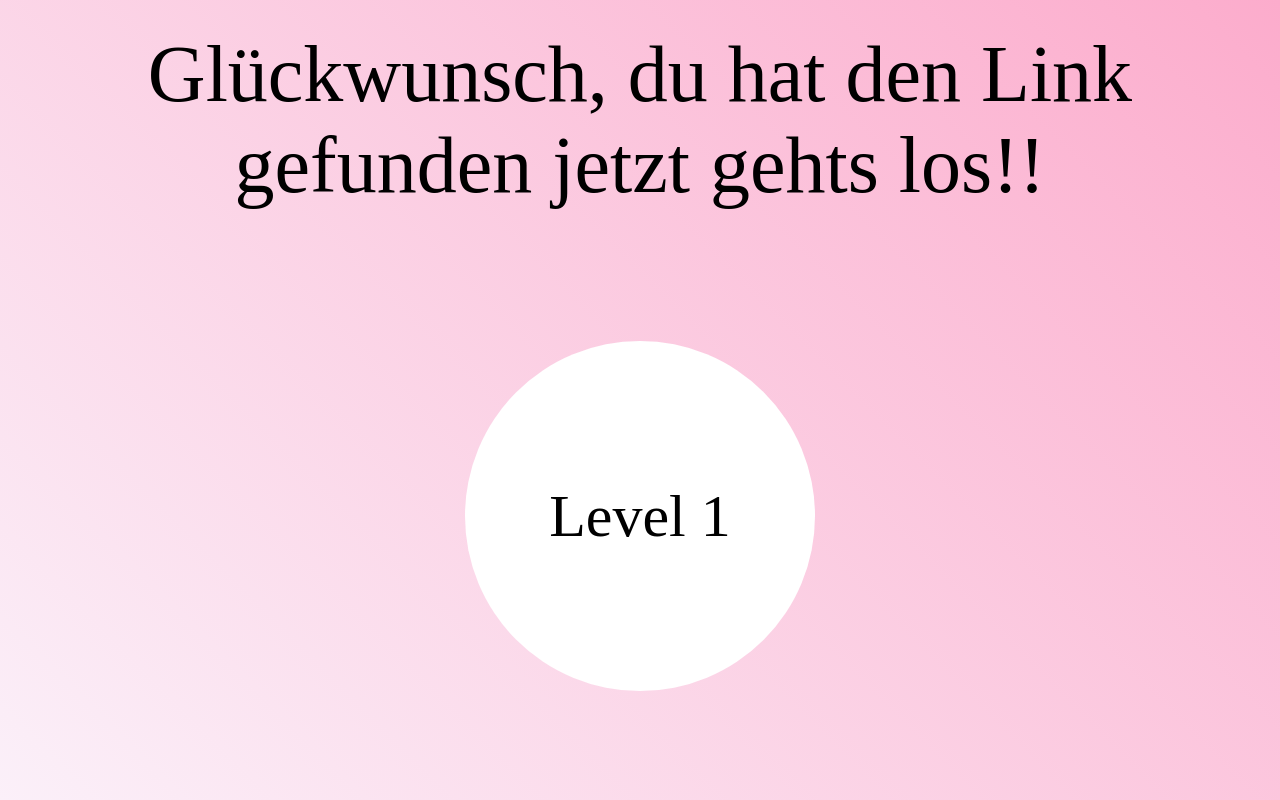
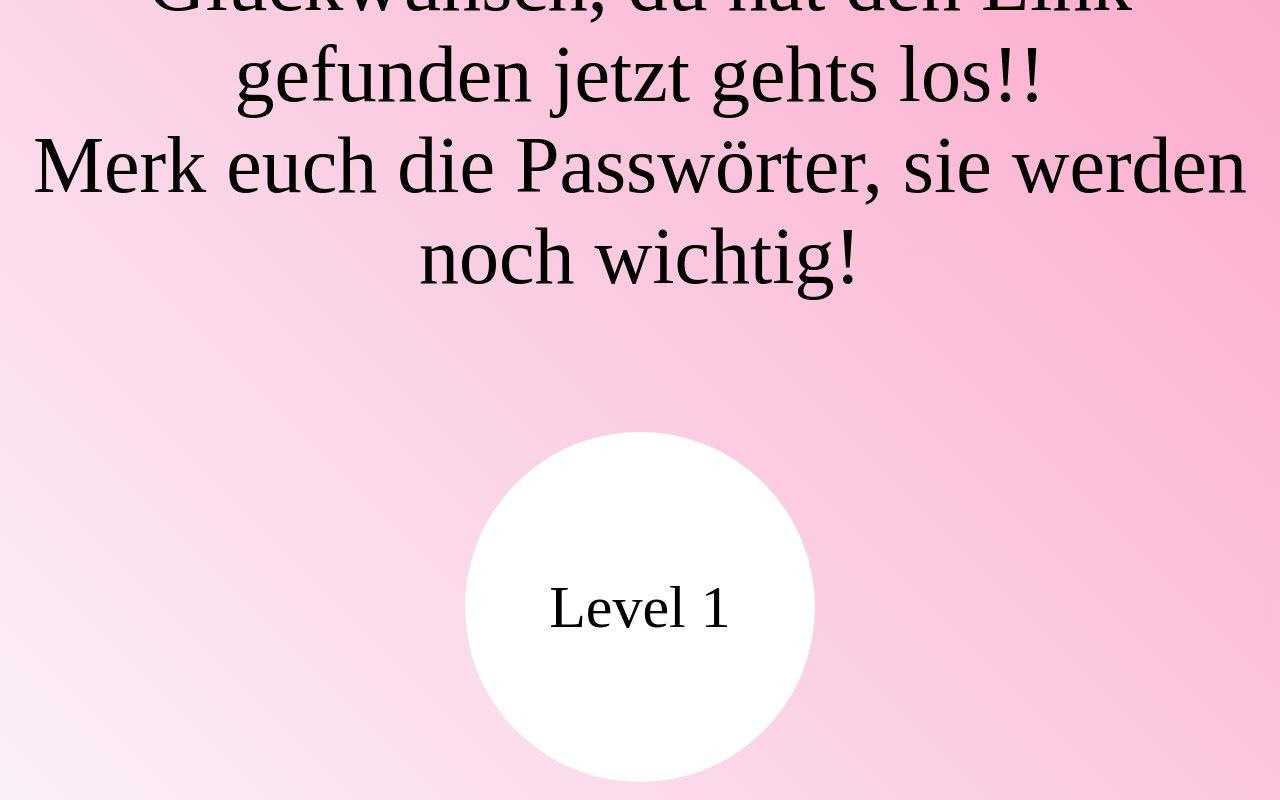
Before and after one commit to Yeeesh/Schnitzeljagt, a plain HTML site: page hub.html in a window 1280 px wide. Drawn offline with Linux system fonts and the light colour scheme.

Commit message:
Update hub.html

```diff
--- a/hub.html
+++ b/hub.html
@@ -9,7 +9,7 @@
         <!--shrimp-->
         <div class="bground">
             <div class="congratulationstxt">
-                <div class="text">Glückwunsch, du hat den Link gefunden jetzt gehts los!!</div>
+                <div class="text">Glückwunsch, du hat den Link gefunden jetzt gehts los!!<br>Merk euch die Passwörter, sie werden noch wichtig!</div>
             </div>
         <a href="lvl1.html" ><div class="lvlcontainer">
             <div class="lvltext">Level 1</div>
```
